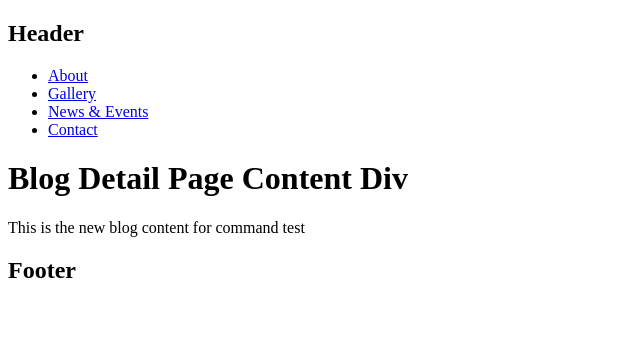
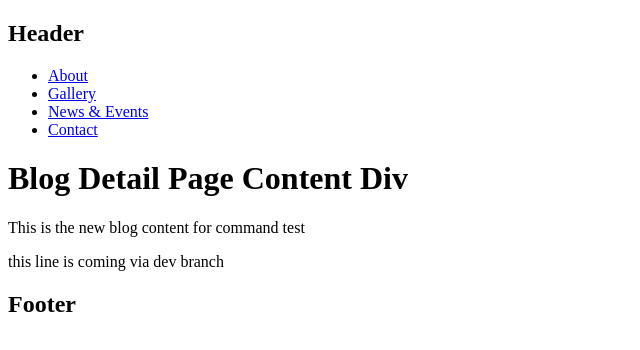
Before and after one commit to prashantjain9102/kalkiant, a plain HTML site: page blogdetail.html in a window 1280 px wide. Shown: the whole page, without its empty margins (0-640 px from the left). Drawn offline with Linux system fonts and the light colour scheme.

Commit message:
New line is added inside blogdetail page via dev branch

```diff
--- a/blogdetail.html
+++ b/blogdetail.html
@@ -21,6 +21,7 @@
     <div class="content">
         <h1>Blog Detail Page Content Div</h1>
         <p>This is the new blog content for command test</p>
+        <p>this line is coming via dev branch</p>
     </div>
     <footer>
         <h2>Footer</h2>
```
